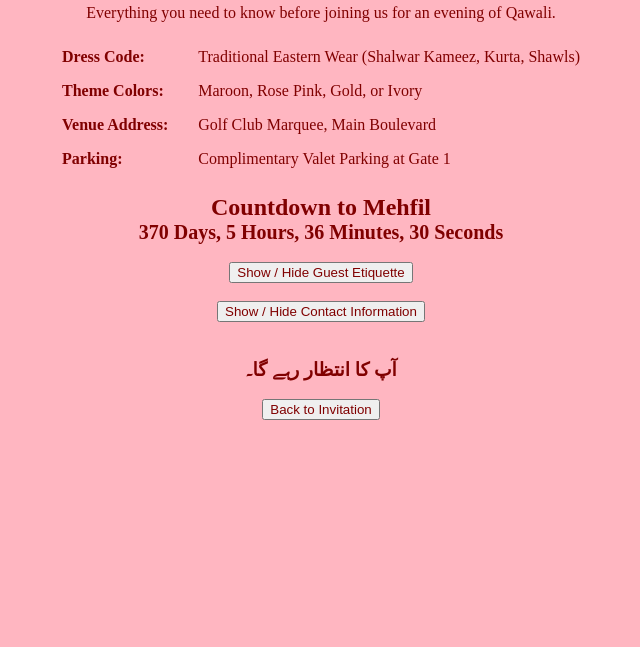
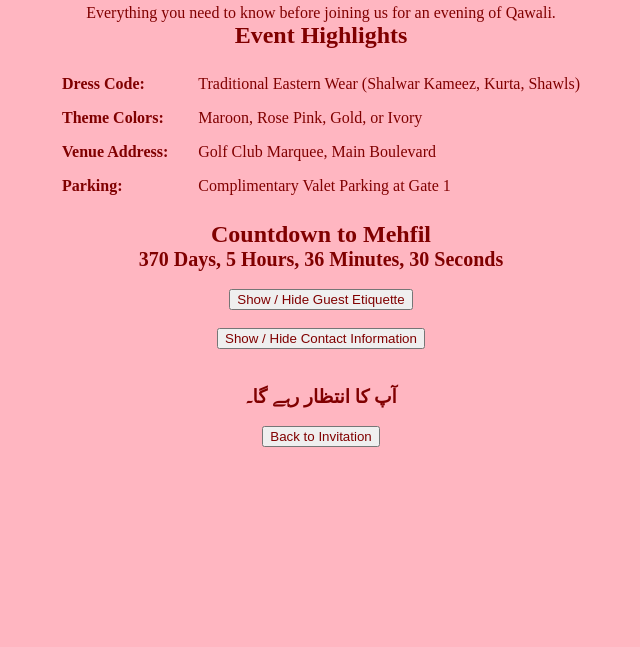
Before and after one commit to fatima-noor07/mehfil-event-invitaion, a plain HTML site: page details.html in a window 1280 px wide. Shown: the part 153-800 px from the top of the page, without its empty margins (319-959 px from the left). Drawn offline with Linux system fonts and the light colour scheme.

Commit message:
Manual: Added a new heading

```diff
--- a/details.html
+++ b/details.html
@@ -16,6 +16,8 @@
   <h1>محفل</h1>
   <h2>Event Guidelines & Venue</h2>
   <p>Everything you need to know before joining us for an evening of Qawali.</p>
+
+  <h2> Event Highlights </h2>
 
   <br>
 
```
